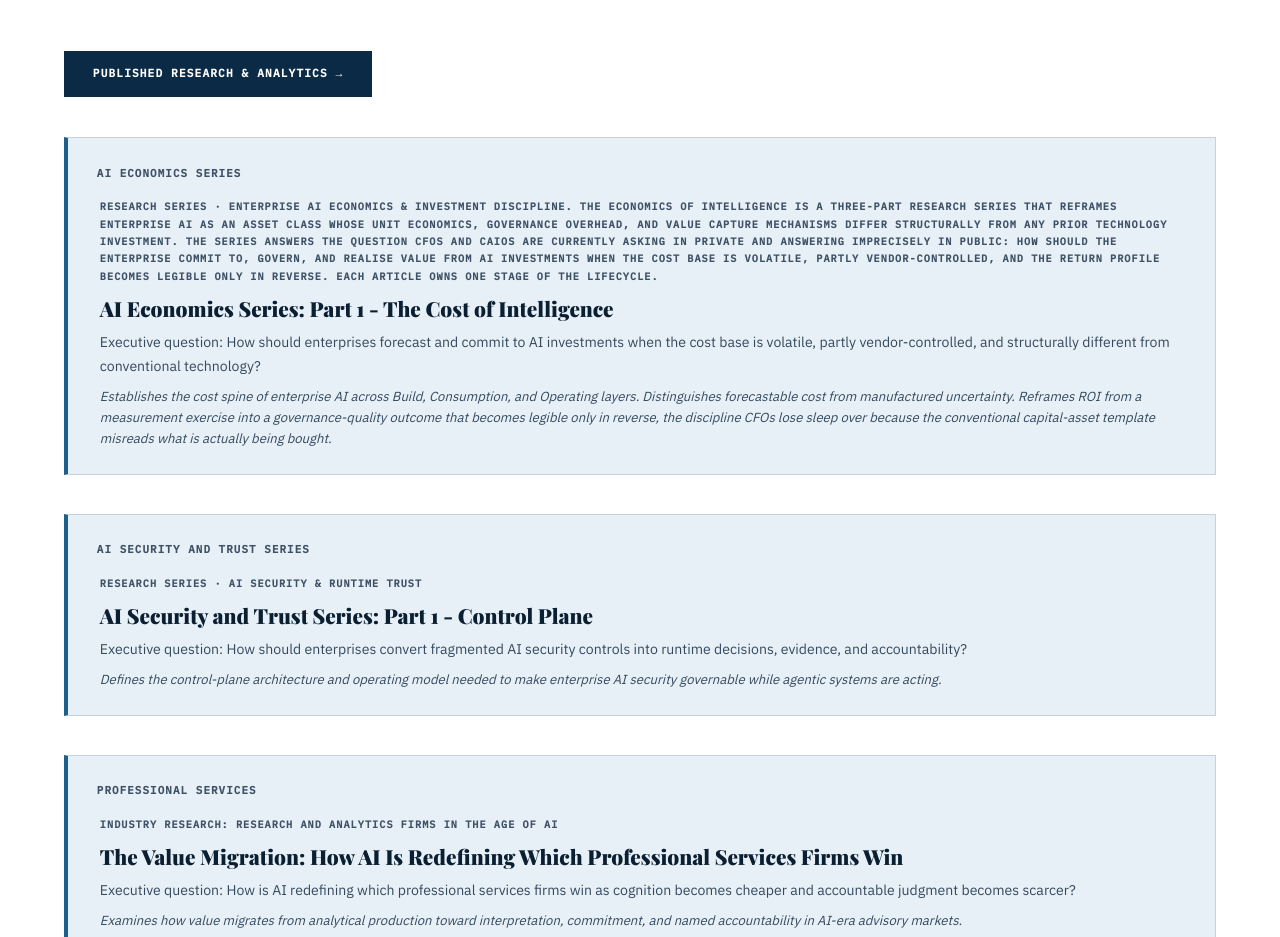
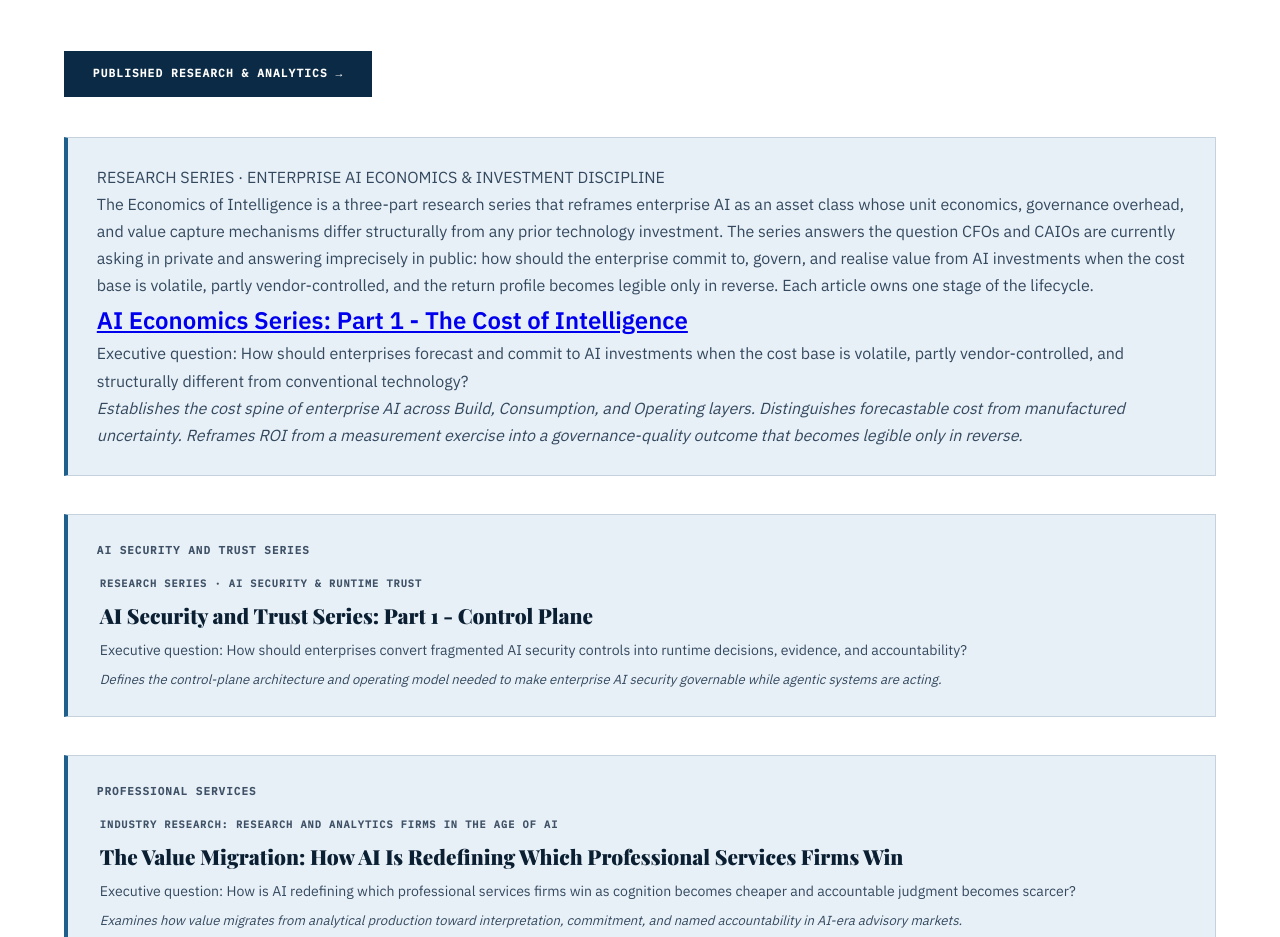
Before and after one commit to alexanderlogan/alexanderlogan.github.io, a plain HTML site: page index.html in a window 1280 px wide. Shown: the part 3680-4617 px from the top of the page. Drawn offline with nearby package versions, Linux system fonts and the light colour scheme.

Commit message:
Refactor AI Economics Series section in index.html
Replaced old research series section with a new format that includes a summary and structured content for better readability.

```diff
--- a/index.html
+++ b/index.html
@@ -1370,16 +1370,27 @@
     <a href="https://lloydstrategy.substack.com/" target="_blank" class="btn-primary">Published Research &amp; Analytics &rarr;</a>
   </div>
 
-  <div class="research-series reveal">
-    <div class="research-series-label">AI Economics Series</div>
-    <a href="https://lloydstrategy.substack.com/p/the-cost-of-intelligence" target="_blank" class="research-card">
-      <div class="r-tag">Research Series · Enterprise AI Economics & Investment Discipline.
-The Economics of Intelligence is a three-part research series that reframes enterprise AI as an asset class whose unit economics, governance overhead, and value capture mechanisms differ structurally from any prior technology investment. The series answers the question CFOs and CAIOs are currently asking in private and answering imprecisely in public: how should the enterprise commit to, govern, and realise value from AI investments when the cost base is volatile, partly vendor-controlled, and the return profile becomes legible only in reverse. Each article owns one stage of the lifecycle.</div>
-      <div class="r-title">AI Economics Series: Part 1 - The Cost of Intelligence</div>
-      <div class="r-question">Executive question: How should enterprises forecast and commit to AI investments when the cost base is volatile, partly vendor-controlled, and structurally different from conventional technology?</div>
-      <div class="r-relevance">Establishes the cost spine of enterprise AI across Build, Consumption, and Operating layers. Distinguishes forecastable cost from manufactured uncertainty. Reframes ROI from a measurement exercise into a governance-quality outcome that becomes legible only in reverse, the discipline CFOs lose sleep over because the conventional capital-asset template misreads what is actually being bought. </div>
-    </a>
-  </div>
+ <section class="research-series">
+  <div class="series-block">
+    <p class="series-tag">RESEARCH SERIES · ENTERPRISE AI ECONOMICS &amp; INVESTMENT DISCIPLINE</p>
+
+    <p class="series-summary">
+      The Economics of Intelligence is a three-part research series that reframes enterprise AI as an asset class whose unit economics, governance overhead, and value capture mechanisms differ structurally from any prior technology investment. The series answers the question CFOs and CAIOs are currently asking in private and answering imprecisely in public: how should the enterprise commit to, govern, and realise value from AI investments when the cost base is volatile, partly vendor-controlled, and the return profile becomes legible only in reverse. Each article owns one stage of the lifecycle.
+    </p>
+
+    <h2 class="article-title">
+      <a href="https://lloydstrategy.substack.com/p/the-cost-of-intelligence">AI Economics Series: Part 1 - The Cost of Intelligence</a>
+    </h2>
+
+    <p class="article-question">
+      Executive question: How should enterprises forecast and commit to AI investments when the cost base is volatile, partly vendor-controlled, and structurally different from conventional technology?
+    </p>
+
+    <p class="article-descriptor">
+      <em>Establishes the cost spine of enterprise AI across Build, Consumption, and Operating layers. Distinguishes forecastable cost from manufactured uncertainty. Reframes ROI from a measurement exercise into a governance-quality outcome that becomes legible only in reverse.</em>
+    </p>
+  </div>
+</section>
 
   <div class="research-series reveal">
     <div class="research-series-label">AI Security and Trust Series</div>
```
